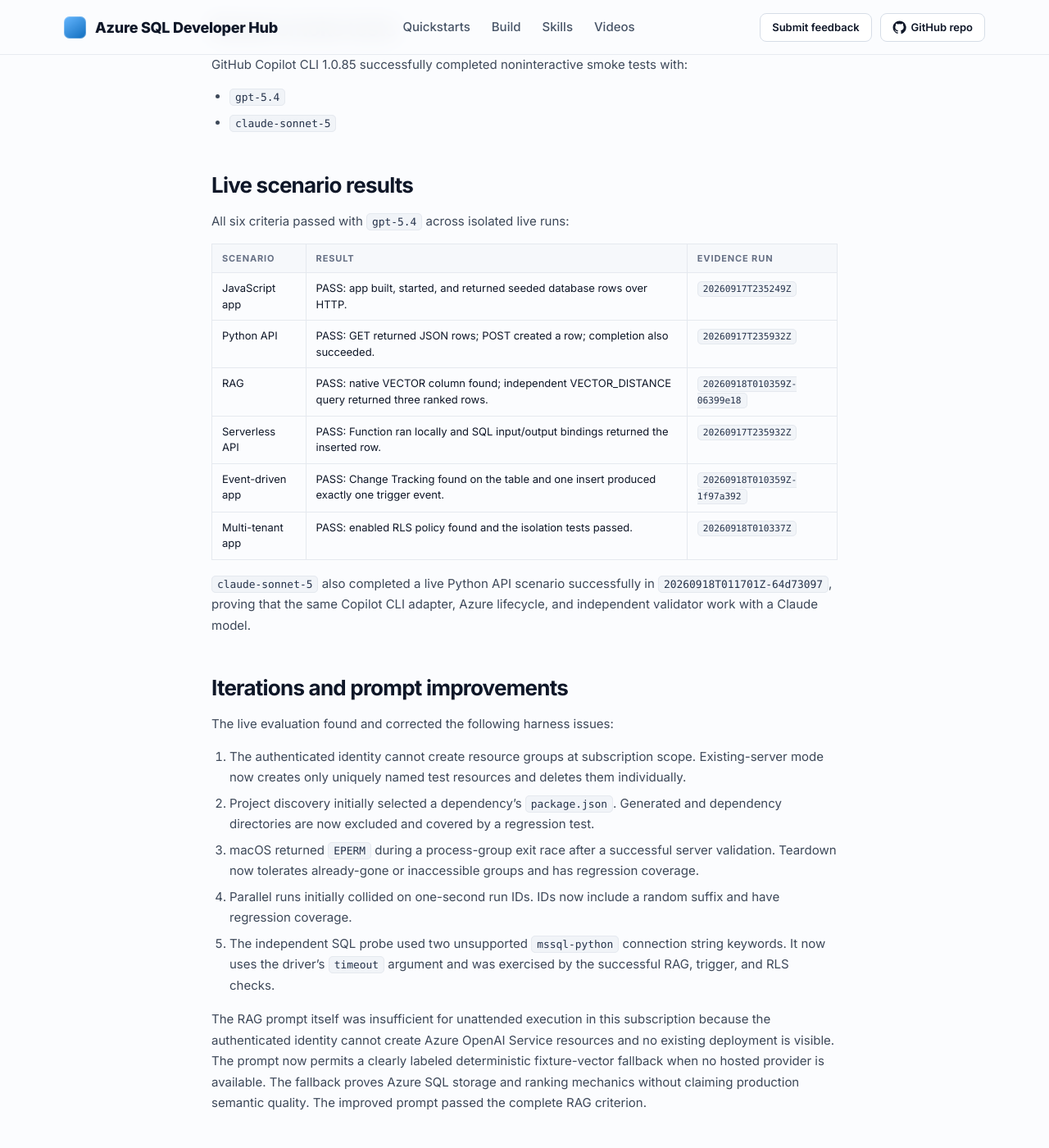
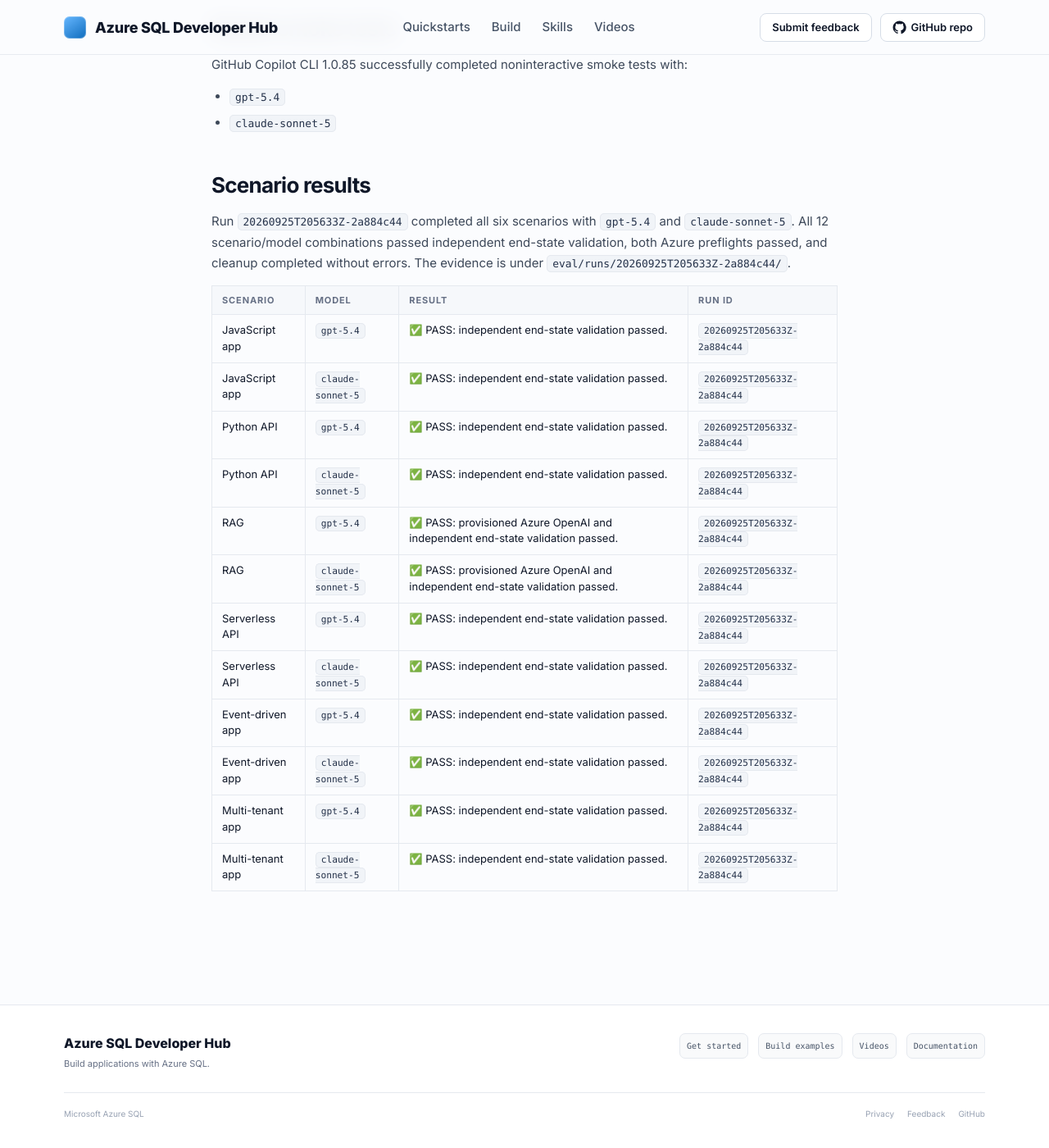
Before and after one commit to microsoft/azure-sql-dev-hub, a Jekyll site: the page built from eval/VALIDATION.md, in a window 1280 px wide and 1400 px high, scrolled down 478 px. Shown: the whole window at 82% size. Built offline with Jekyll 4.4.1, drawn with Linux system fonts in a browser that asks for light colours; our own code applies the rules of GitHub Pages for plain Markdown files; some of the changed text lies outside the part shown.

Commit message:
Updating VALIDATION.md

```diff
--- a/eval/VALIDATION.md
+++ b/eval/VALIDATION.md
@@ -16,57 +16,25 @@
 - `gpt-5.4`
 - `claude-sonnet-5`
 
-## Live scenario results
+## Scenario results
 
-All six criteria passed with `gpt-5.4` across isolated live runs:
+Run `20260925T205633Z-2a884c44` completed all six scenarios with `gpt-5.4`
+and `claude-sonnet-5`. All 12 scenario/model combinations passed independent
+end-state validation, both Azure preflights passed, and cleanup completed
+without errors. The evidence is under
+`eval/runs/20260925T205633Z-2a884c44/`.
 
-| Scenario | Result | Evidence run |
-|---|---|---|
-| JavaScript app | PASS: app built, started, and returned seeded database rows over HTTP. | `20260917T235249Z` |
-| Python API | PASS: GET returned JSON rows; POST created a row; completion also succeeded. | `20260917T235932Z` |
-| RAG | PASS: native VECTOR column found; independent VECTOR_DISTANCE query returned three ranked rows. | `20260918T010359Z-06399e18` |
-| Serverless API | PASS: Function ran locally and SQL input/output bindings returned the inserted row. | `20260917T235932Z` |
-| Event-driven app | PASS: Change Tracking found on the table and one insert produced exactly one trigger event. | `20260918T010359Z-1f97a392` |
-| Multi-tenant app | PASS: enabled RLS policy found and the isolation tests passed. | `20260918T010337Z` |
-
-`claude-sonnet-5` also completed a live Python API scenario successfully in
-`20260918T011701Z-64d73097`, proving that the same Copilot CLI adapter, Azure
-lifecycle, and independent validator work with a Claude model.
-
-## Iterations and prompt improvements
-
-The live evaluation found and corrected the following harness issues:
-
-1. The authenticated identity cannot create resource groups at subscription
-   scope. Existing-server mode now creates only uniquely named test resources and
-   deletes them individually.
-2. Project discovery initially selected a dependency's `package.json`. Generated
-   and dependency directories are now excluded and covered by a regression test.
-3. macOS returned `EPERM` during a process-group exit race after a successful
-   server validation. Teardown now tolerates already-gone or inaccessible groups
-   and has regression coverage.
-4. Parallel runs initially collided on one-second run IDs. IDs now include a
-   random suffix and have regression coverage.
-5. The independent SQL probe used two unsupported `mssql-python` connection
-   string keywords. It now uses the driver's `timeout` argument and was exercised
-   by the successful RAG, trigger, and RLS checks.
-
-The RAG prompt itself was insufficient for unattended execution in this
-subscription because the authenticated identity cannot create Azure OpenAI Service
-resources and no existing deployment is visible. The prompt now permits a
-clearly labeled deterministic fixture-vector fallback when no hosted provider is
-available. The fallback proves Azure SQL storage and ranking mechanics without
-claiming production semantic quality. The improved prompt passed the complete RAG
-criterion.
-
-## Cleanup evidence
-
-Every live attempt used a uniquely named database and firewall rule. After each
-pass, failure, and harness exception, Azure CLI checks returned empty lists for:
-
-- databases named `hub_prompt_eval_*`
-- firewall rules named `evaluation-client-*`
-- Azure OpenAI Service accounts named `aoai-*`
-
-The initial resource-group attempt failed authorization before creating a group,
-and `az group list` confirmed no `rg-sqlhub-eval-*` group existed.
+| Scenario | Model | Result | Run ID |
+|---|---|---|---|
+| JavaScript app | `gpt-5.4` | ✅ PASS: independent end-state validation passed. | `20260925T205633Z-2a884c44` |
+| JavaScript app | `claude-sonnet-5` | ✅ PASS: independent end-state validation passed. | `20260925T205633Z-2a884c44` |
+| Python API | `gpt-5.4` | ✅ PASS: independent end-state validation passed. | `20260925T205633Z-2a884c44` |
+| Python API | `claude-sonnet-5` | ✅ PASS: independent end-state validation passed. | `20260925T205633Z-2a884c44` |
+| RAG | `gpt-5.4` | ✅ PASS: provisioned Azure OpenAI and independent end-state validation passed. | `20260925T205633Z-2a884c44` |
+| RAG | `claude-sonnet-5` | ✅ PASS: provisioned Azure OpenAI and independent end-state validation passed. | `20260925T205633Z-2a884c44` |
+| Serverless API | `gpt-5.4` | ✅ PASS: independent end-state validation passed. | `20260925T205633Z-2a884c44` |
+| Serverless API | `claude-sonnet-5` | ✅ PASS: independent end-state validation passed. | `20260925T205633Z-2a884c44` |
+| Event-driven app | `gpt-5.4` | ✅ PASS: independent end-state validation passed. | `20260925T205633Z-2a884c44` |
+| Event-driven app | `claude-sonnet-5` | ✅ PASS: independent end-state validation passed. | `20260925T205633Z-2a884c44` |
+| Multi-tenant app | `gpt-5.4` | ✅ PASS: independent end-state validation passed. | `20260925T205633Z-2a884c44` |
+| Multi-tenant app | `claude-sonnet-5` | ✅ PASS: independent end-state validation passed. | `20260925T205633Z-2a884c44` |
```
